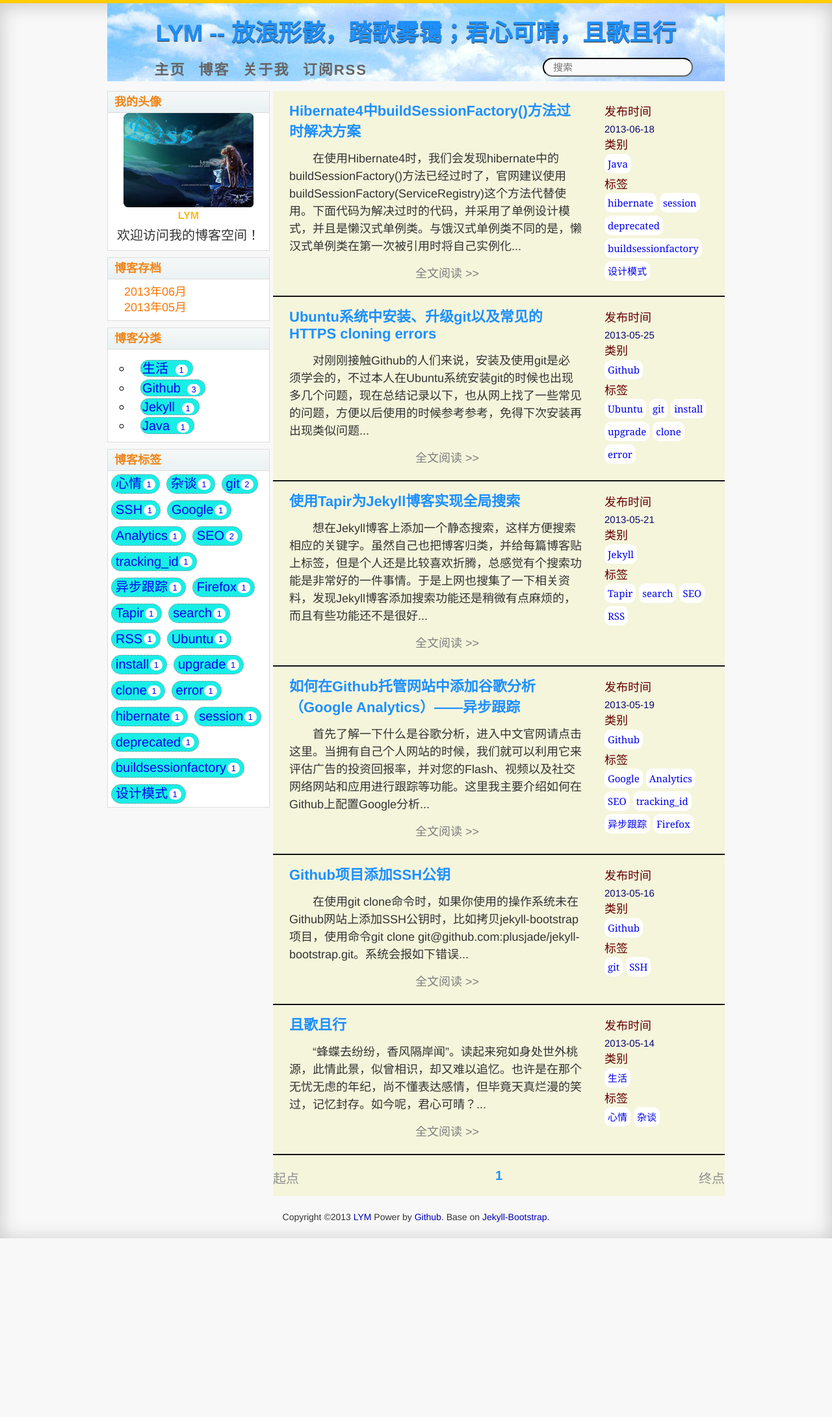
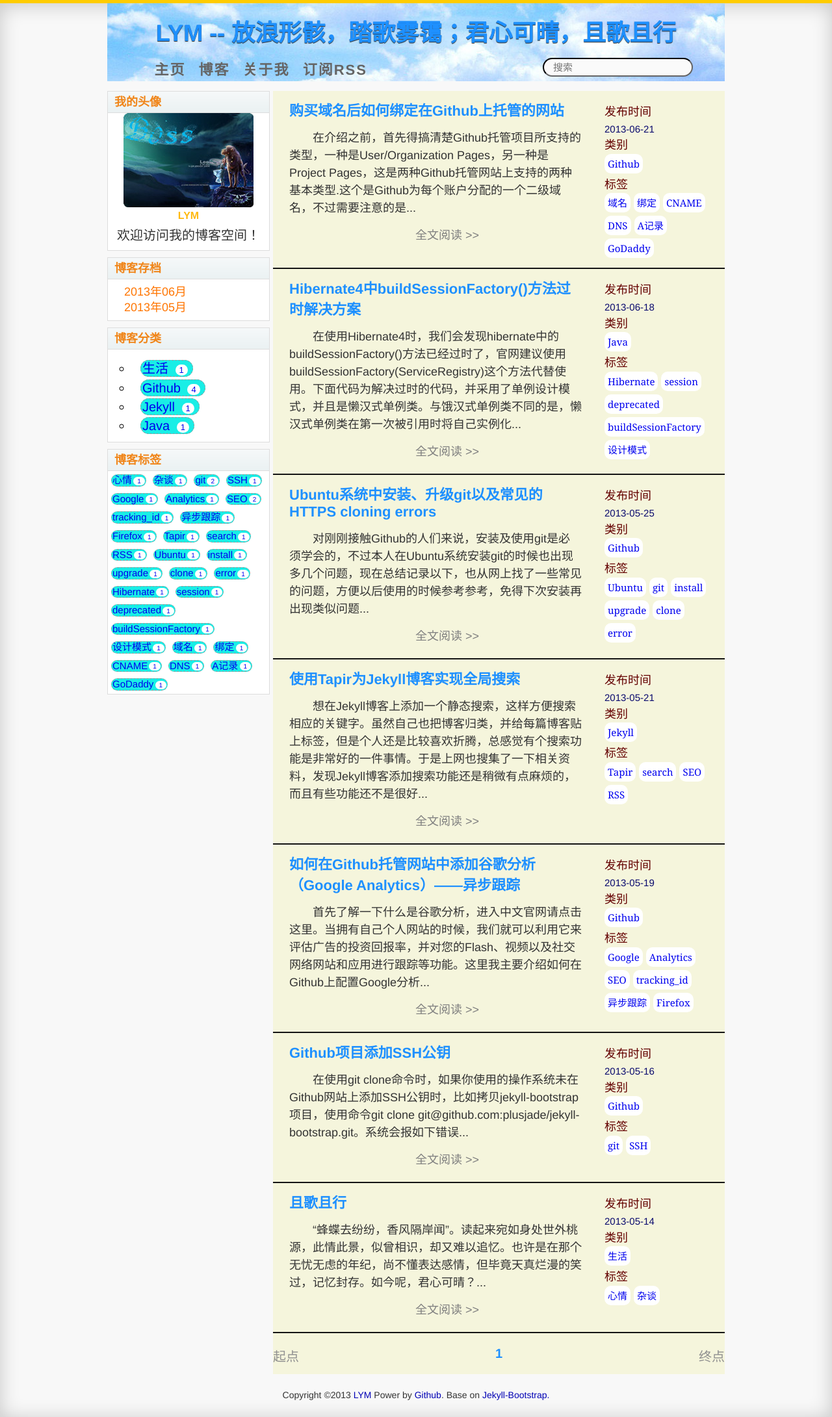
Before and after one commit to lym406365619/lym406365619.github.com, a Jekyll site: the page built from index.html, in a window 1280 px wide. Shown: the whole page at 65% size. Built offline with Jekyll 4.4.1, drawn with Linux system fonts in a browser that asks for light colours; nearby versions of some CDN libraries; Markdown is read by kramdown in place of the engine named in the settings; the list of posts is cut into pages by our own code; before the commit the page ends 1906 px from its top, so only the background shows below that.

Commit message:
update blog

```diff
--- /dev/null
+++ b/_posts/2013-06-21-how-to-set-up-a-coustom-domain-with-github-pages.md
@@ -0,0 +1,38 @@
+---
+layout: post
+title: 购买域名后如何绑定在Github上托管的网站
+categories: [Github]
+tags: [域名, 绑定, CNAME, DNS, A记录, GoDaddy]
+description: 在介绍之前，首先得搞清楚Github托管项目所支持的类型，一种是User/Organization Pages，另一种是Project Pages，这是两种Github托管网站上支持的两种基本类型.这个是Github为每个账户分配的一个二级域名，不过需要注意的是
+---
+{% include JB/setup %}
+#购买域名后如何绑定在Github上托管的网站
+##1 前言
+在介绍之前，首先得搞清楚Github托管项目所支持的类型，一种是<code class="cd">User/Organization Pages</code>，另一种是<code class="cd">Project Pages</code>，这是两种Github托管网站上支持的两种基本类型。
+
+###User/Organization Pages
+这个是Github为每个账户分配的一个二级域名，不过需要注意的是必须以那你的用户名作为开头,不然无法访问。例如我的用户名为lym406365619。如果我想使用Github给我分配的二级域名，必须创建名字为<code class="cd">lym406365619.github.io</code>的仓库。
+
+###Project Pages
+除了上述提到以自己的名字来命名的仓库，其他所建的都可以看成是Project Pages。不过要想实现对页面的访问，则就需要创建<code class="cd">gh-pages</code>分支来访问。
+
+##2 在版本库根目录创建名为CNAME文件
+在版本版本库根目录下创建名为CNAME文件，并且将你的域名或者二级域名写在文件中。例如我的购买的域名为[http://luyueming.info](http://luyueming.info)，想通过这个域名能直接访问到[http://lym406365619.github.io](http://lym406365619.github.io)中的内容，则我需要在这个版本库的根目录下创建名为<code class="cd">CNAME</code>的文件<code class="cd">（注意大小写）</code>里面的内容为购买域名的网址：
+{% highlight yaml %}
+luyueming.info
+{% endhighlight %}
+如果你使用的是User/Organization Pages版本库，需要在<code class="cd">master</code>分支根目录下创建该文件；如果使用Project Pages版本库，则需要在<code class="cd">gh-pages</code>分支根目录下创建该文件。
+
+创建好之后，需要等待10分钟左右Github才会生效，可以在这段时间进行下一步操作。
+
+##3 设置DNS
+进入你的域名管理，我的域名是在[GoDaddy](http://www.godaddy.com/)购买的，主要国外的比较便宜，而且不用备案，很方便呀。登录官网后，进入域名管理界面，里面有个<code class="cd">DNS Manager</code>，点击<code class="cd">Launch</code>，进入如下页面：
+
+<img src="/img/blog/host.jpg" width="750px" height="470px" alt="GoDaddy设置DNS，绑定域名" class="pic"></img>
+
+如果你想绑定在你的<code class="cd">主域名</code>中，你必须在<code class="cd">A记录</code>下添加一条记录指向IP<code class="cd">204.232.175.78</code>。如图所述，我在A(Host)下只有一条记录，Host为@，代表网址为luyueming.info。Points to则代表你所指向的IP，这里我们是204.232.175.78。编辑好之后点击图片右上角保存就行。
+
+如果你想绑定在<code class="cd">子域名</code>中，你最好创建一条<code class="cd">CNAME</code>记录指向你的二级域名。在CNAME下点击Quick Add就行，Host可以写一个你喜欢的名称，比如我写成blog，则代表网址blog.luyueming.info，Points to指向你在Github上托管访问的网址。点击保存即可。
+
+##4 结语
+本人自己测试了一下自己的网站，终于将自己购买的域名绑定好了。之前也看了挺多资料，就是不知道怎么弄，后来发现原来不是很难。于是写下来作为参考，如果疑问请留言！
--- a/css/style.css
+++ b/css/style.css
@@ -509,17 +509,21 @@ a.tag:hover {
 }
 
 #as_tags li {
-    font-size: 20px;
+    font-size: 15px;
     line-height: 100%;
+}
+
+#as_tags a {
+    padding: 0px 1px;
 }
 
 #as_tags a span {
     background: none repeat scroll 0% 0% rgb(255, 255, 255);
-    font-size: 13px;
+    font-size: 10px;
     border-radius: 10px 10px 10px 10px;
     padding: 1px 6px;
     vertical-align: middle;
-    margin: 0px 0px 0px -4px;
+    margin: 0px 0px 0px -2px;
 }
 
 /*----------------*/
```
Also changed, not shown: _posts/2013-06-18-buildsessionfactory-is-deprecated-in-hibernate4.md (+1 -1 lines), tags.html (+7 -0 lines), img/blog/host.jpg (added).
